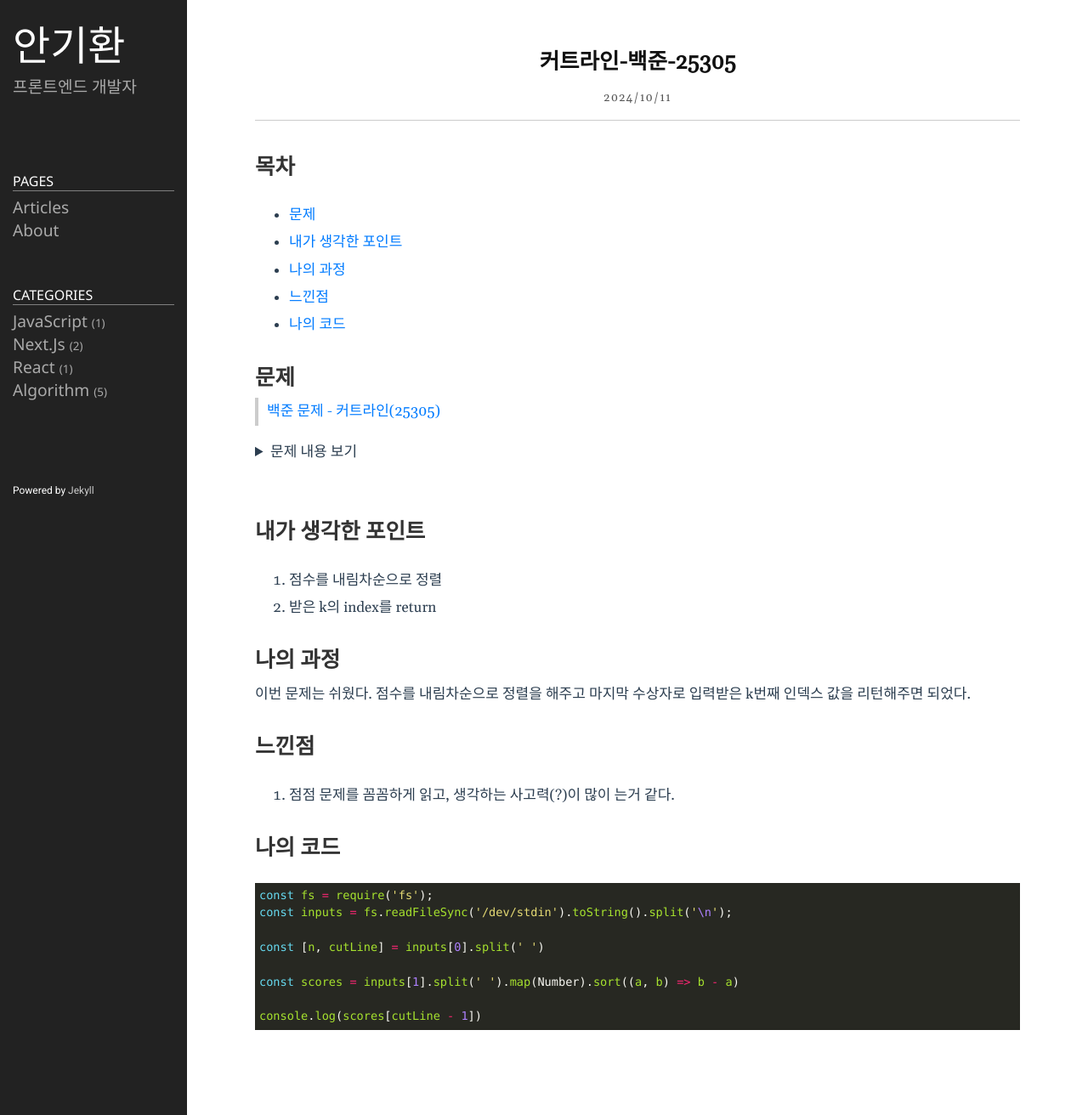
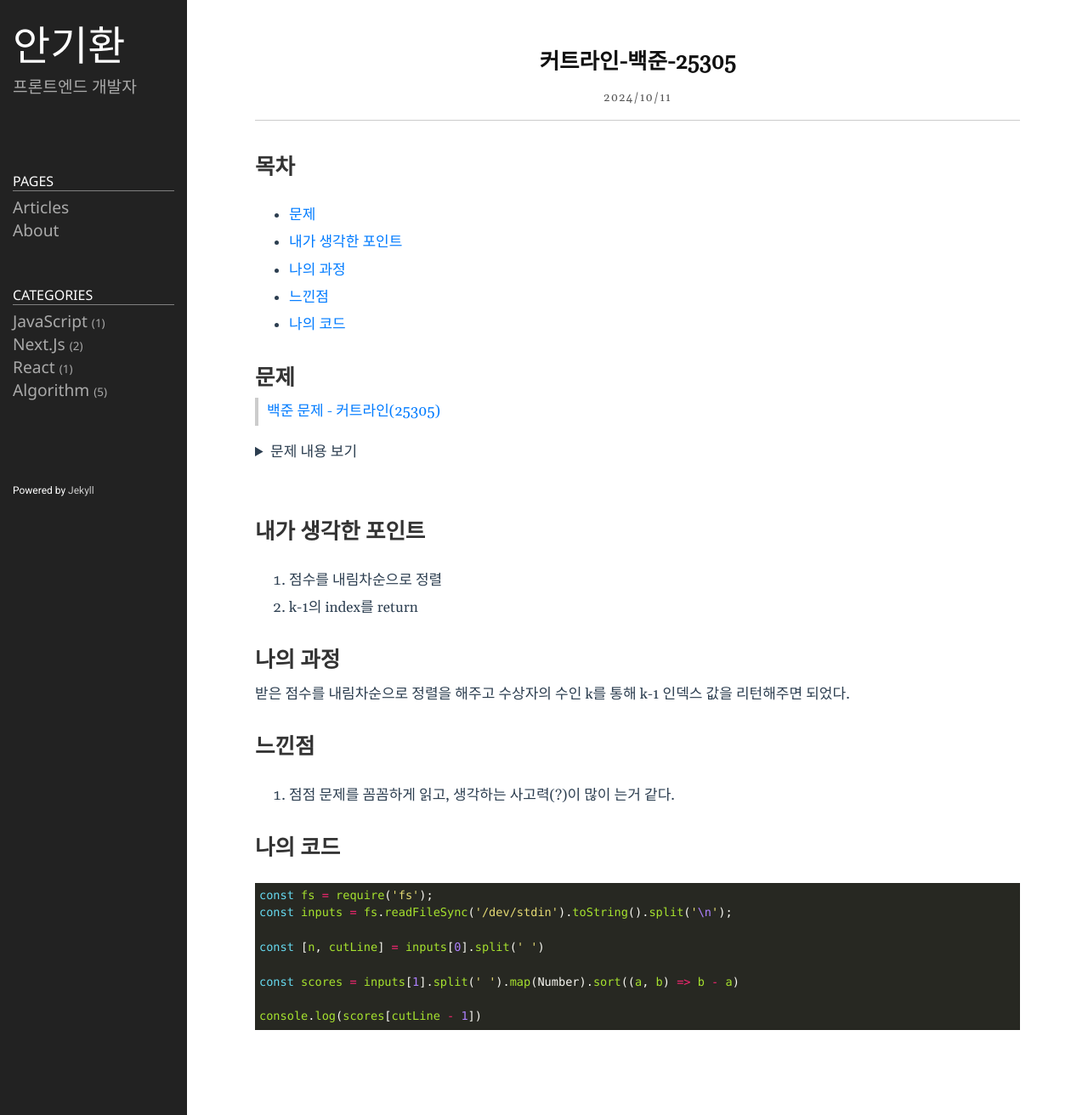
Before and after one commit to ahngh0113/ahngh0113.github.io, a Jekyll site: the page built from _posts/2024-10-11-커트라인-백준-25305.md, in a window 1280 px wide. Shown: the whole page at 85% size. Built offline with Jekyll 4.4.1, drawn with Linux system fonts in a browser that asks for light colours.

Commit message:
Update 2024-10-11-커트라인-백준-25305.md

```diff
--- a/_posts/2024-10-11-커트라인-백준-25305.md
+++ b/_posts/2024-10-11-커트라인-백준-25305.md
@@ -28,11 +28,11 @@ categories: algorithm
 2022 연세대학교 미래캠퍼스 슬기로운 코딩생활에 $N$명의 학생들이 응시했다.<br>
 이들 중 점수가 가장 높은 $k$명은 상을 받을 것이다. 이 때, 상을 받는 커트라인이 몇 점인지 구하라.<br>
 커트라인이란 상을 받는 사람들 중 점수가 가장 가장 낮은 사람의 점수를 말한다.<br>
-
+<br>
 - 입력 <br>
 첫째 줄에는 응시자의 수 $N$과 상을 받는 사람의 수 $k$가 공백을 사이에 두고 주어진다.<br>
 둘째 줄에는 각 학생의 점수 $x$가 공백을 사이에 두고 주어진다.<br>
-
+<br>
 - 출력 <br>
 상을 받는 커트라인을 출력하라.
 </details>
@@ -41,10 +41,10 @@ categories: algorithm
 # 내가 생각한 포인트
 
 1. 점수를 내림차순으로 정렬
-2. 받은 k의 index를 return
+2. k-1의 index를 return
 
 # 나의 과정
-이번 문제는 쉬웠다. 점수를 내림차순으로 정렬을 해주고 마지막 수상자로 입력받은 k번째 인덱스 값을 리턴해주면 되었다.
+받은 점수를 내림차순으로 정렬을 해주고 수상자의 수인 k를 통해 k-1 인덱스 값을 리턴해주면 되었다.
 
 # 느낀점
 1. 점점 문제를 꼼꼼하게 읽고, 생각하는 사고력(?)이 많이 는거 같다.
```
